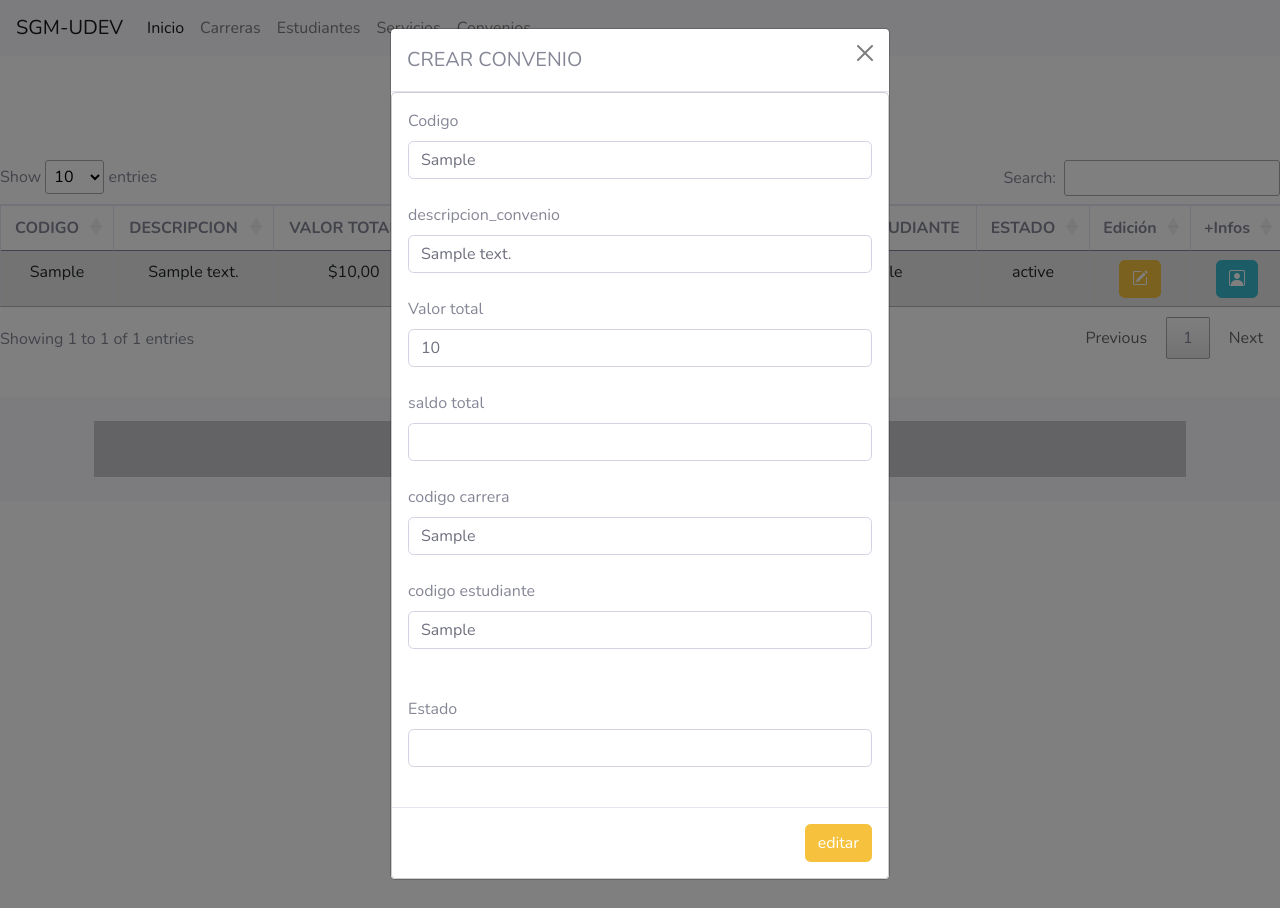
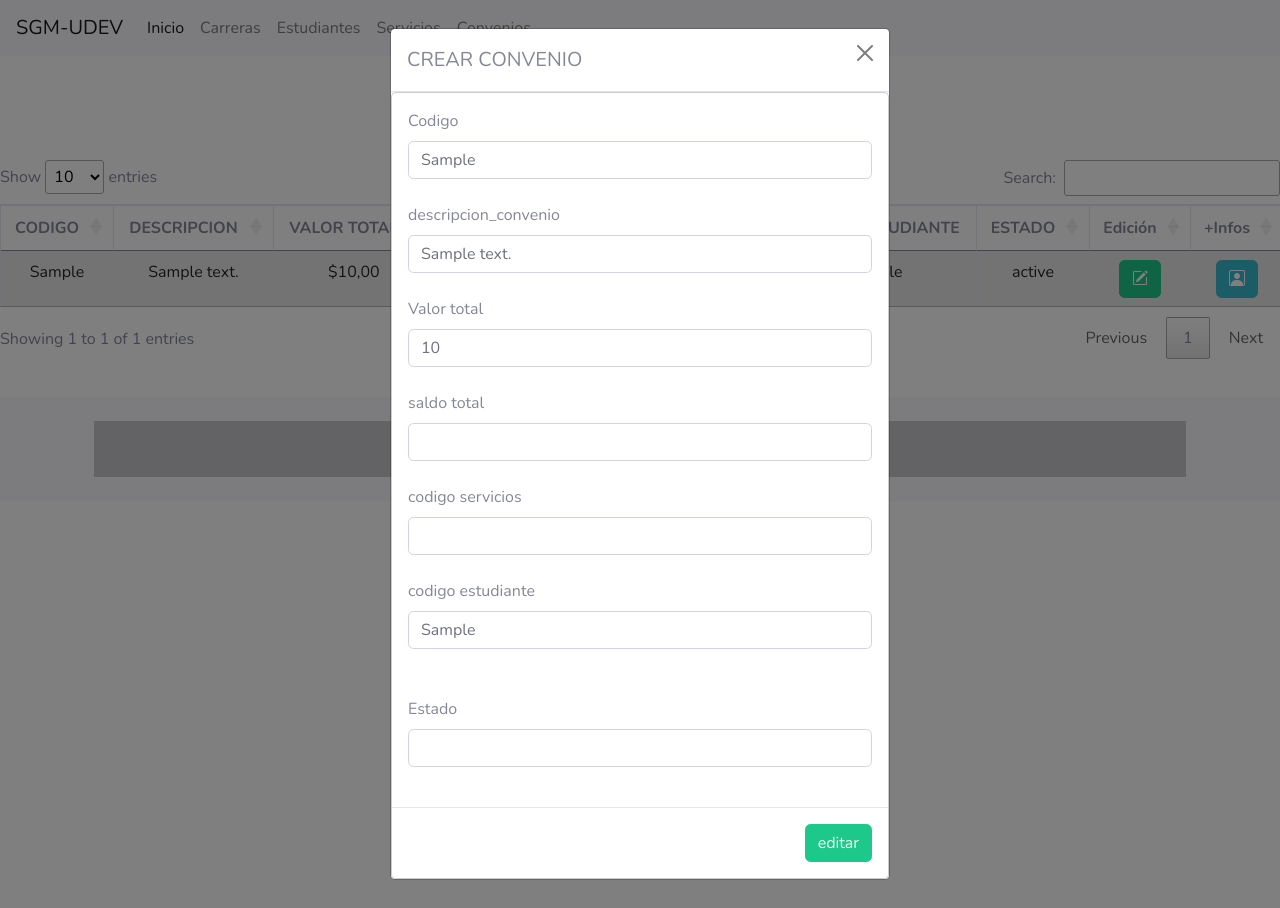
Before and after one commit to osdo1987/udevSoftContable, a PHP site: page /Convenios/Convenios.view.php in a window 1280 px wide, after a click that opens the changed part. Run offline with PHP 8.4, Linux system fonts and the light colour scheme; tables that the repository leaves empty or names only in its code hold one stand-in row (values such as "Sample post"); some libraries are stand-ins or nearby versions.

Commit message:
"desarrollo cambio base de datos y campos servicios"

```diff
--- a/Convenios/Convenios.controller.php
+++ b/Convenios/Convenios.controller.php
@@ -22,8 +22,7 @@ function main($action, $conexion)
         case 'obtener_registro':
             obtener_registro($conexion);
             break;
-        case 'obtener_registro_estudiante':
-        obtener_registro_estudiante($conexion);
+
         default:
             obtener_registros($conexion);
             break;
@@ -36,7 +35,7 @@ function main($action, $conexion)
 
 function crear($conexion){
 
-    $stmt = $conexion->prepare("INSERT INTO convenio(codigo_convenio, descripcion_convenio, valor_total_convenio, saldo_convenio, codigo_carrera, codigo_estudiante, estado) VALUES(:codigo_convenio, :descripcion_convenio, :valor_total_convenio, :saldo_convenio, :codigo_carrera, :codigo_estudiante, :estado)");
+    $stmt = $conexion->prepare("INSERT INTO convenio(codigo_convenio, descripcion_convenio, valor_total_convenio, saldo_convenio, codigo_servicio, codigo_estudiante, estado) VALUES(:codigo_convenio, :descripcion_convenio, :valor_total_convenio, :saldo_convenio, :codigo_In_servicio, :codigo_estudiante, :estado)");
 
     $resultado = $stmt->execute(
         array(
@@ -44,7 +43,7 @@ function crear($conexion){
             ':descripcion_convenio' => $_POST["descripcion_convenio"],
             ':valor_total_convenio' => $_POST["valor_total_convenio"],
             ':saldo_convenio' => $_POST["saldo_convenio"],
-            ':codigo_carrera' => $_POST["codigo_carrera"],
+            ':codigo_In_servicio' => $_POST["codigo_In_servicio"],
             ':codigo_estudiante' => $_POST["codigo_estudiante"],
             ':estado' => $_POST["estado"]
         )
@@ -62,7 +61,7 @@ function crear($conexion){
 function editar($conexion){
 
 $stmt = $conexion->prepare("UPDATE convenio SET descripcion_convenio=:descripcion_convenio, valor_total_convenio=:valor_total_convenio, saldo_convenio=:saldo_convenio,
- codigo_carrera=:codigo_carrera, codigo_estudiante=:codigo_estudiante, estado=:estado WHERE codigo_convenio=:codigo_convenio");
+ codigo_servicio=:codigo_servicio, codigo_estudiante=:codigo_estudiante, estado=:estado WHERE codigo_convenio=:codigo_convenio");
 
 $resultado = $stmt->execute(
 
@@ -72,7 +71,7 @@ $resultado = $stmt->execute(
             ':descripcion_convenio' => $_POST["descripcion_convenio"],
             ':valor_total_convenio' => $_POST["valor_total_convenio"],
             ':saldo_convenio' => $_POST["saldo_convenio"],
-            ':codigo_carrera' => $_POST["codigo_carrera"],
+            ':codigo_servicio' => $_POST["codigo_In_servicio"],
             ':codigo_estudiante' => $_POST["codigo_estudiante"],
             ':estado' => $_POST["estado"],
             'codigo_convenio' => $_POST["codigo_convenio"]
@@ -89,6 +88,71 @@ $resultado = $stmt->execute(
 };
 
 }
+/*
+function obtener_registros_movimientos($conexion){
+
+    $query = "";
+    $salida = array();
+    $query = "SELECT * FROM movimientos";
+
+    //if (isset($_POST["search"]["value"])) {
+     //   $query .= 'WHERE descripcion_carrera LIKE "%' . $_POST["search"]["value"] . '%" ';
+    //}
+
+    if (isset($_POST["order"])) {
+        $query .= 'ORDER BY ' . $_POST['order']['0']['column'] . ' ' . $_POST["order"][0]['dir'] . ' ';
+    } else {
+        $query .= 'ORDER BY codigo_movimiento DESC ';
+    }
+
+    if (isset($_POST['length']) && isset($_POST['start'])) {
+        $query .= 'LIMIT ' . ($_POST["start"]) . ',' . $_POST["length"];
+    }
+
+    $stmt = $conexion->prepare($query);
+
+    try{
+        $stmt->execute();
+        $resultado = $stmt->fetchAll();
+        $datos = array();
+        $filtered_rows = $stmt->rowCount();
+
+        $draw = isset($_POST['draw']) ? intval($_POST['draw']) : 0;
+
+        foreach ($resultado as $fila) {
+            $sub_array = array();
+            $sub_array[] = $fila["codigo_movimiento"];
+            $sub_array[] = $fila["fecha_movimiento"];
+            $sub_array[] = $fila["valor_movimiento"];
+
+
+
+            $datos[] = $sub_array;
+        }
+
+        $salida = array(
+            "draw"            => $draw,
+            "recordsTotal"    => $filtered_rows,
+            "recordsFiltered" => obtener_todos_registros_movi(),
+            "data"            => $datos
+
+        );
+
+        echo json_encode($salida);
+    } catch (PDOException $e) {
+        echo "Error en la consulta: " . $e->getMessage();
+    }
+
+
+
+    }*/
+
+
+
+
+
+
+
 
 
 
@@ -129,11 +193,11 @@ function obtener_registros($conexion)
             $sub_array[] = $fila["descripcion_convenio"];
             $sub_array[] = $fila["valor_total_convenio"];
             $sub_array[] = $fila["saldo_convenio"];
-            $sub_array[] = $fila["codigo_carrera"];
+            $sub_array[] = $fila["codigo_servicio"];
             $sub_array[] = $fila["codigo_estudiante"];
             $sub_array[] = $fila["estado"];
 
-           $sub_array[] = '<button type="button" data-bs-toggle="modal" data-bs-target="#modalCrearConvenio" name="editar" id="' . $fila["codigo_convenio"] . '" class="btn btn-warning bi bi-pencil-square editar"></button>';
+           $sub_array[] = '<button type="button" data-bs-toggle="modal" data-bs-target="#modalCrearConvenio" name="editar" id="' . $fila["codigo_convenio"] . '" class="btn btn-success bi bi-pencil-square editar"></button>';
            $sub_array[] = '<button type="button"  data-bs-toggle="modal" data-bs-target="#modalInfoEstudiante" name="info" id="' . $fila["codigo_convenio"] . '" class="btn btn-info bi bi-person-square info"></button>';
 
             $datos[] = $sub_array;
@@ -181,6 +245,12 @@ function obtener_registro($conexion)
     echo json_encode($salida);
 }
 
+
+
+
+
+
+
 /*function obtener_registro_estudiante($conexion){
     $salida=array();
 
@@ -212,7 +282,7 @@ function obtener_registro($conexion)
     echo json_encode($salida);
     }*/
 
-    function obtener_registro_estudiante($conexion)
+  /*  function obtener_registro_estudiante($conexion)
 {
     $salida = array();
 
@@ -233,7 +303,15 @@ function obtener_registro($conexion)
 }
 
 
-
+/*
+function obtener_todos_registros_movi()
+{
+    include('../conexion.php');
+    $stmt = $conexion->prepare('SELECT * FROM movimientos');
+    $stmt->execute();
+    $resultado = $stmt->fetch();
+    return $stmt->rowCount();
+}*/
 
 
 
--- a/Convenios/Convenios.view.php
+++ b/Convenios/Convenios.view.php
@@ -82,8 +82,8 @@
               <input type="number" name="saldo_convenio" id="saldo_convenio" class="form-control">
               <br>
 
-             <label for="codigo_carrera">codigo carrera</label>
-              <input type="text" name="codigo_carrera" id="codigo_carrera" class="form-control">
+             <label for="codigo_carrera">codigo servicios</label>
+              <input type="text" name="codigo_In_servicio" id="codigo_In_servicio" class="form-control">
               <br>
 
               <label for="codigo_estudiante">codigo estudiante</label>
@@ -316,6 +316,7 @@
 });*/
 
 
+
       var dataTable = $('#datos_convenios').DataTable({
         language: {
           url: '//cdn.datatables.net/plug-ins/2.0.2/i18n/es-MX.json',
@@ -347,13 +348,16 @@
 
       });
 
+
+
+
       $(document).on('submit', '#formulario', function(event) {
         event.preventDefault();
         var codigo_convenio = $("#codigo_convenio").val();
         var descripcion_convenio = $("#descripcion_convenio").val();
         var valor_total_convenio = $("#valor_total_convenio");
         var saldo_convenio = $("#saldo_convenio").val();
-        var codigo_carrera = $("#codigo_carrera");
+        var codigo_In_servicio = $("#codigo_servicio");
         var codigo_estudiante = $("#codigo_estudiante").val();
         var estado = $("#estado").val();
 
@@ -400,14 +404,14 @@
             $('#descripcion_convenio').val(data.descripcion_convenio);
             $('#valor_total_convenio').val(data.valor_total_convenio);
             $('#saldo_convenio').val(data.saldo_convenio);
-            $('#codigo_carrera').val(data.codigo_carrera);
+            $('#codigo_servicio').val(data.codigo_In_servicio);
             $('#codigo_estudiante').val(data.codigo_estudiante);
             $('#estado').val(data.estado);
 
 
             $('#modal-title').text('Editar estudiante');
             $('#id_convenio').val(codigo_convenio);
-            $('#action').val('editar').removeClass('btn-primary').addClass('btn-warning');
+            $('#action').val('editar').removeClass('btn-primary').addClass('btn-success');
             $('#operacion').val("editar");
 
 
```
